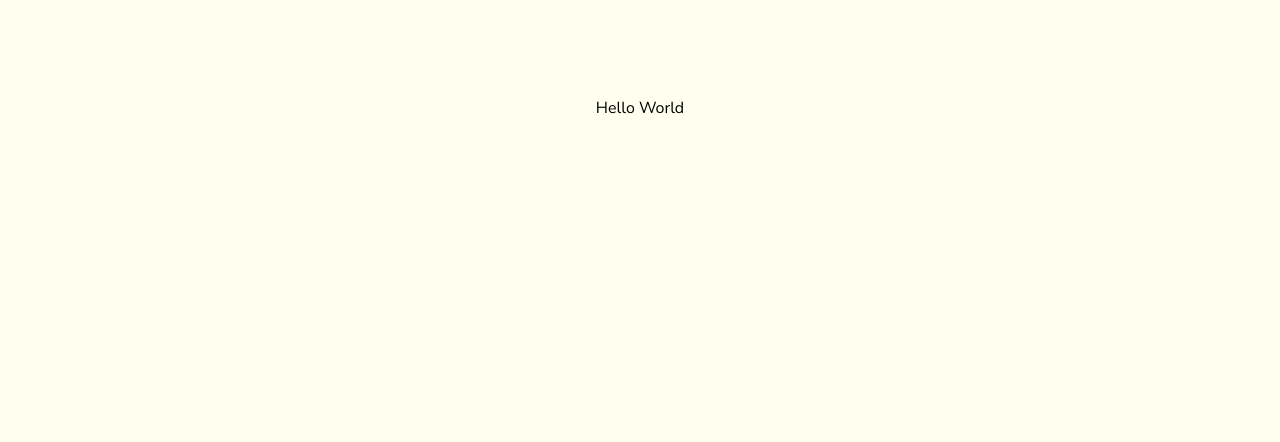
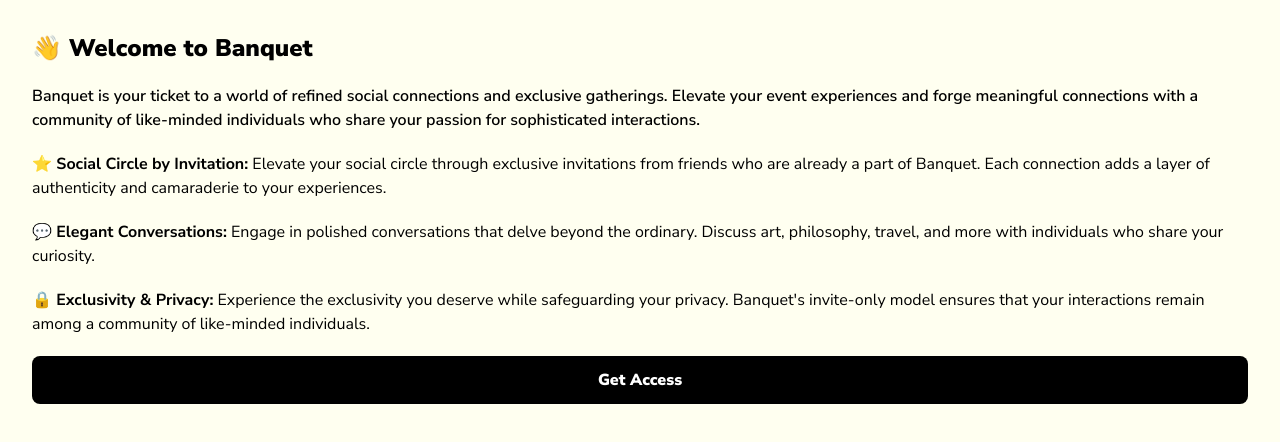
Before and after one commit to listentothefrog/Banquet, a Next.js app: page / in a window 1280 px wide. Shown: the top 442 px of the page. Built offline with nearby package versions, Linux system fonts and the light colour scheme.

Commit message:
landing screen

```diff
--- a/src/app/page.tsx
+++ b/src/app/page.tsx
@@ -1,9 +1,46 @@
-import Image from "next/image";
+import Link from "next/link";
 
 export default function Home() {
   return (
-    <main className="flex min-h-screen flex-col items-center justify-between p-24">
-      Hello World
+    <main className="max-w-7xl p-8 h-full">
+      <div className="font-black text-2xl">👋 Welcome to Banquet</div>
+      <div className="mt-5 font-semibold">
+        Banquet is your ticket to a world of refined social connections and
+        exclusive gatherings. Elevate your event experiences and forge
+        meaningful connections with a community of like-minded individuals who
+        share your passion for sophisticated interactions.
+      </div>
+      <div className="w-full">
+        <div className="mt-5">
+          <p>
+            <span className="font-bold">⭐ Social Circle by Invitation:</span>{" "}
+            Elevate your social circle through exclusive invitations from
+            friends who are already a part of Banquet. Each connection adds a
+            layer of authenticity and camaraderie to your experiences.
+          </p>
+        </div>
+        <div className="mt-5">
+          <p>
+            <span className="font-bold">💬 Elegant Conversations:</span>
+            {""} Engage in polished conversations that delve beyond the
+            ordinary. Discuss art, philosophy, travel, and more with individuals
+            who share your curiosity.
+          </p>
+        </div>
+        <div className="mt-5">
+          <p>
+            <span className="font-bold">🔒 Exclusivity & Privacy:</span>{" "}
+            Experience the exclusivity you deserve while safeguarding your
+            privacy. Banquet's invite-only model ensures that your interactions
+            remain among a community of like-minded individuals.
+          </p>
+        </div>
+      </div>
+      <div className="w-full mt-5">
+        <button className="w-full py-3 font-black rounded-lg bg-black text-white">
+          Get Access
+        </button>
+      </div>
     </main>
   );
 }
```
